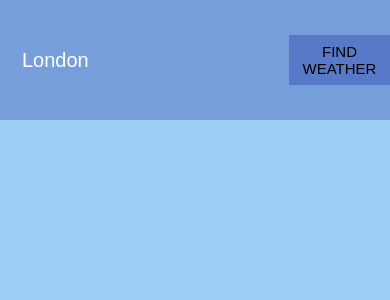
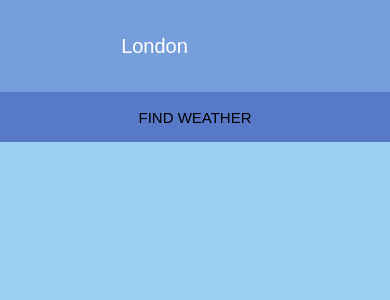
Before and after one commit to maya-atiah/Weather-Api, a React (Create React App) app in the folder weather-api/: page / in a window 390 px wide. Shown: the top 300 px of the page. Built offline with nearby package versions, Linux system fonts and the light colour scheme.

Commit message:
response-website

```diff
--- a/weather-api/src/App.css
+++ b/weather-api/src/App.css
@@ -90,3 +90,20 @@ left:50%
   background-color:rgb(199, 253, 255);
   box-shadow: 0 12px 16px 0 rgba(0,0,0,0.24), 0 17px 50px 0 rgba(0,0,0,0.19);
 }
+
+ @media  screen and (max-width:500px){
+  header{
+    display: block;
+    width:100%;
+  }
+  .lower-block{
+    display:flex;
+    flex-direction: column;
+  }
+  header > button{
+    width:100%;
+  }
+  header > input {
+    text-align: center;
+  }
+ }
--- a/weather-api/src/components/Lower.jsx
+++ b/weather-api/src/components/Lower.jsx
@@ -34,7 +34,9 @@ export default function Lower({ lowerData }) {
           image = partlycloudy;
         } else image = unknown;
         return <img src={image} />;
+
       };
+
   return (
     <div className="lower-block">
       {console.log(lowerData)}
```
